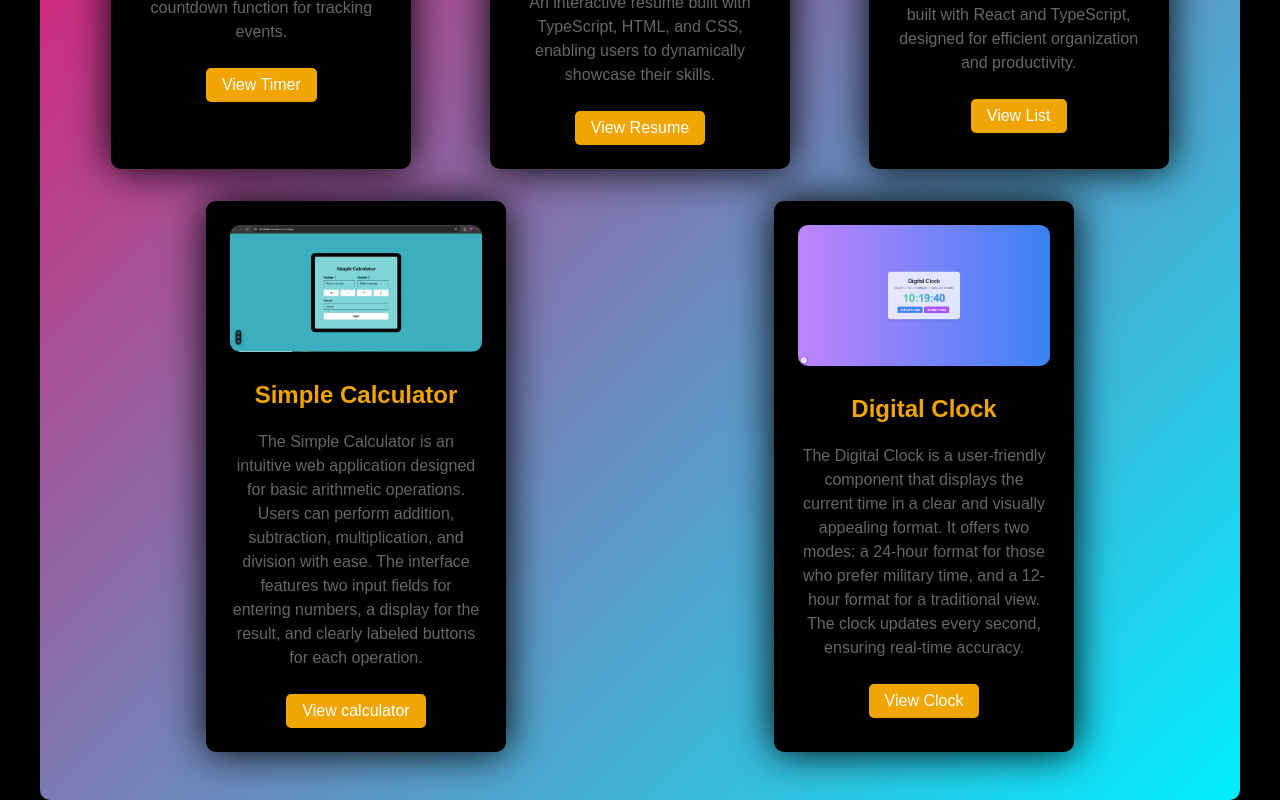
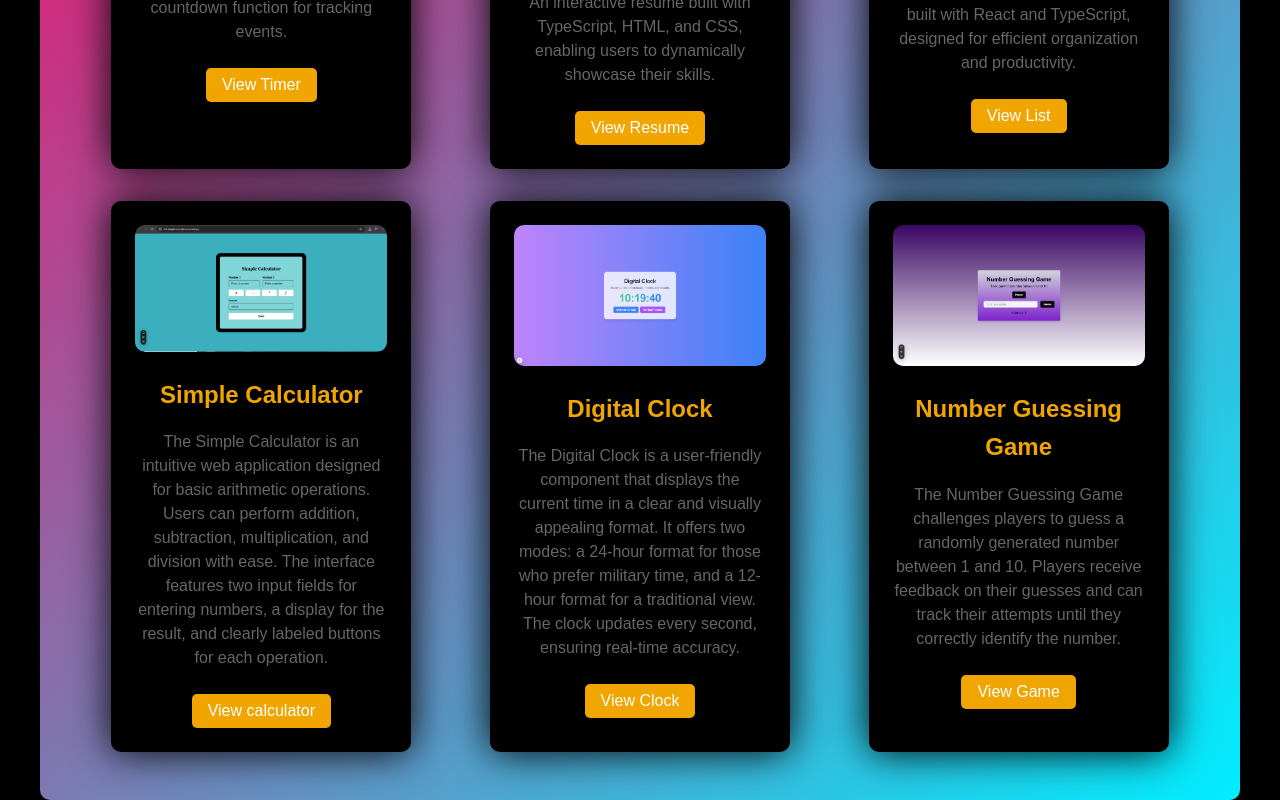
Before and after one commit to raaefkhan44/Portfolio-Custom-CSS, a Next.js app: page /project in a window 1280 px wide. Shown: the part 558-1358 px from the top of the page. Built offline with nearby package versions, Linux system fonts and the light colour scheme.

Commit message:
correction

```diff
--- a/src/app/project/page.tsx
+++ b/src/app/project/page.tsx
@@ -121,6 +121,28 @@ export default function Project() {
           </button>
         </div>
 
+        <div className="project-item">
+          <Image
+            src="/number guessing.PNG"
+            alt="Portfolio Item Image"
+            width={300}
+            height={250}
+            className="portfolio-image"
+          />
+          <h3>Number Guessing Game</h3>
+          <p>
+          The Number Guessing Game challenges players to guess a randomly generated number between 1 and 10. Players receive feedback on their guesses and can track their attempts until they correctly identify the number.
+          </p>
+          <button type="button">
+            <a
+              href="https://06-number-guessing-game.vercel.app/"
+              target="_blank"
+            >
+              View Game
+            </a>
+          </button>
+        </div>
+
 
 
       </div>
```
Also changed, not shown: public/number guessing.PNG (added).
